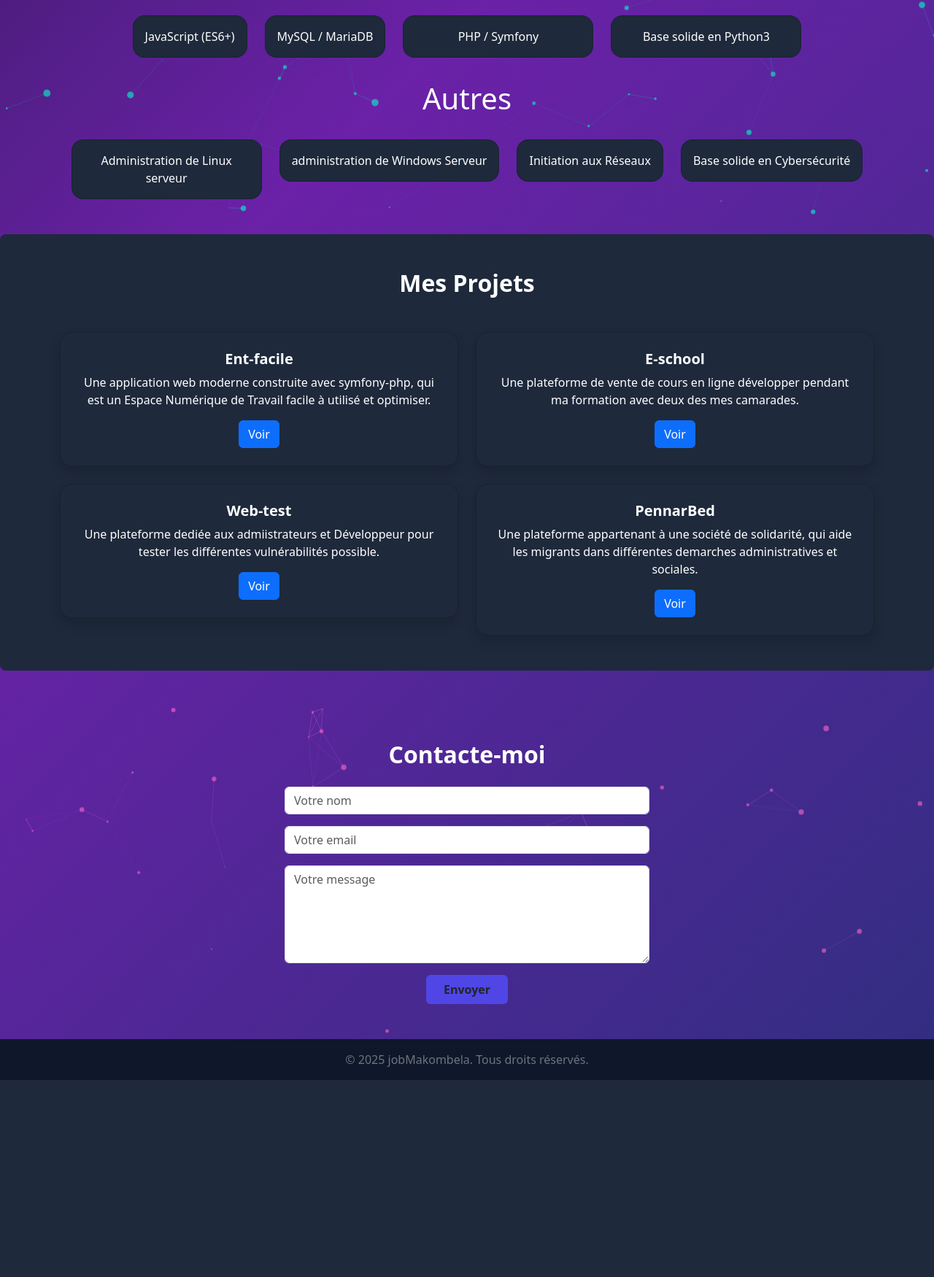
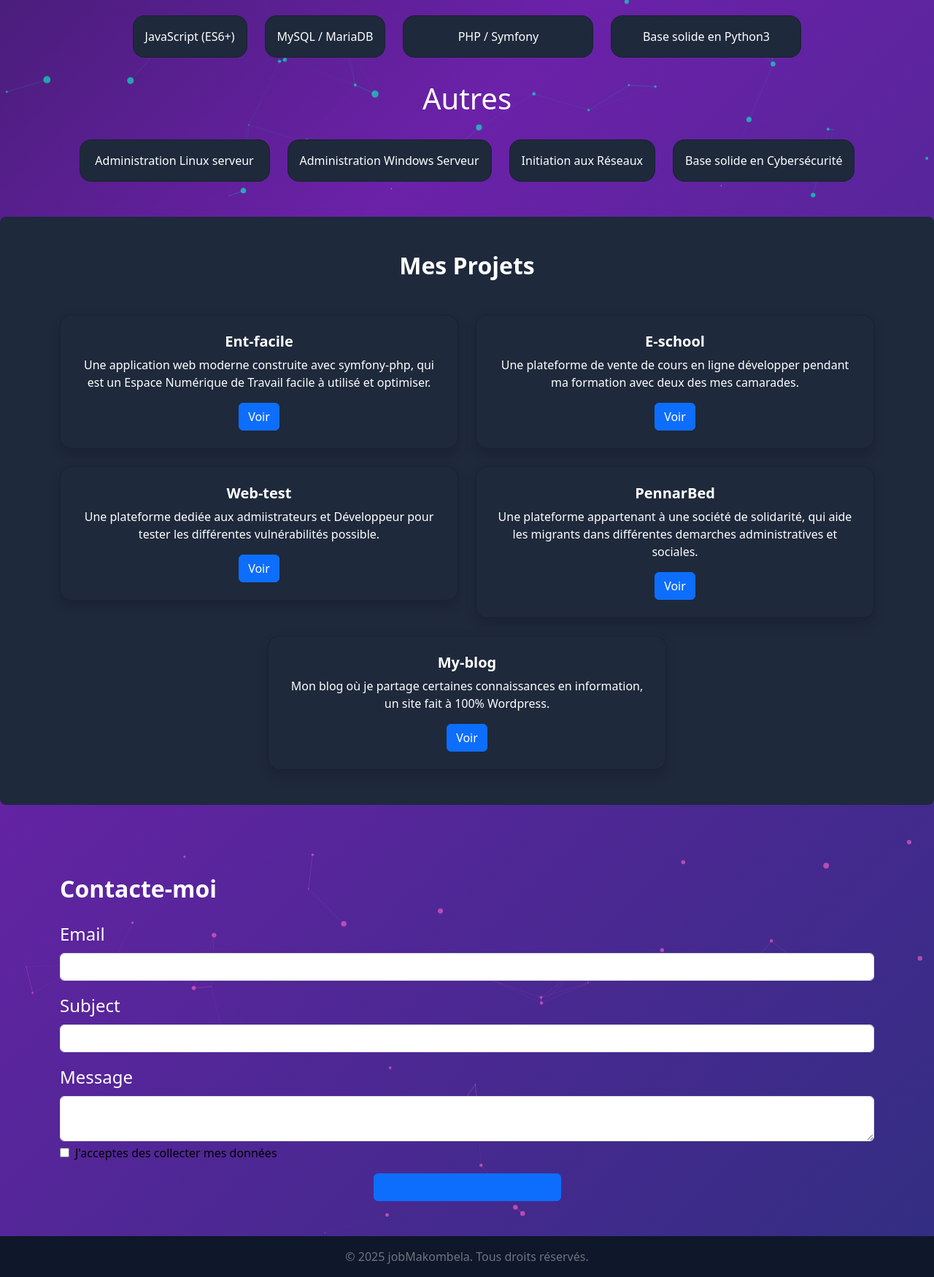
Before and after one commit to makombelajob/my-portfolio, a Symfony app: template app/templates/main/index.html.twig in a window 1280 px wide. Shown: the part 1440-3190 px from the top of the page at 73% size. Before the commit the page ends 2920 px from the top, so only its background shows below. Run offline with Twig, Linux system fonts and the light colour scheme; the template is opened without the code that fills it, so the values that code supplies are empty; form fields are guessed from the names that the template uses; some libraries are stand-ins or nearby versions.

Commit message:
form done in symfony

```diff
--- a/app/templates/main/index.html.twig
+++ b/app/templates/main/index.html.twig
@@ -4,7 +4,15 @@
 {% endblock %}
 
 {% block body %}
+
 	<main>
+		{% for label, messages in app.flashes %}
+			{% for message in messages %}
+				<div class="alert alert-{{ label }}">
+					{{ message }}
+				</div>
+			{% endfor %}
+		{% endfor %}
 		<div id="particles-js" style="position: absolute; width: 100%; height: 100%; z-index: -1;"></div>
 		<!-- Hero -->
 		<section id="hero" class="d-flex flex-column justify-content-center align-items-center text-center" style="min-height: 80vh; padding-top: 2rem;">
@@ -88,12 +96,12 @@
 					<h3 class="fs-1 text-center col-12 col-md-12">Autres</h3>
 					<div class="col-auto">
 						<div class="card p-3 text-white">
-							<p class="mb-0">Administration de Linux serveur</p>
+							<p class="mb-0">Administration Linux serveur</p>
 						</div>
 					</div>
 					<div class="col-auto col-md-auto">
 						<div class="card p-3 text-white">
-							<p class="mb-0">administration de Windows Serveur</p>
+							<p class="mb-0">Administration Windows Serveur</p>
 						</div>
 					</div>
 					<div class="col-auto col-md-auto">
@@ -154,27 +162,50 @@
 							</div>
 						</div>
 					</div>
+					<div class="col-md-6">
+						<div class="card p-4 shadow text-white">
+							<h3 class="h5 fw-semibold mb-2">My-blog</h3>
+							<p>
+								Mon blog où je partage certaines connaissances en information, un site fait à 100% Wordpress.
+							</p>
+							<div>
+								<a class="btn btn-primary" href="https://my-blog.jobmakombela.fr">Voir</a>
+							</div>
+						</div>
+					</div>
 				</div>
 			</div>
 		</section>
 
 		<!-- Contact -->
+
 		<section id="contact" class="py-5 px-3 position-relative">
 			<div id="particles-contact" style="position: absolute; top: 0; left: 0; width: 100%; height: 100%; z-index: -1;"></div>
-			<div class="container text-center">
+			<div class="container">
 				<h2 class="mb-4 fw-bold">Contacte-moi</h2>
-				<form class="mx-auto" style="max-width: 500px;">
-					<div class="mb-3">
-						<input type="text" class="form-control" placeholder="Votre nom" required/>
+				<div>
+				{{ form_start(form) }}
+					<div class="mt-3 fs-4">
+						{{ form_label(form.email)}}
+						{{ form_widget(form.email) }}
 					</div>
-					<div class="mb-3">
-						<input type="email" class="form-control" placeholder="Votre email" required/>
+					<div class="mt-3 fs-4">
+						{{ form_label(form.subject)}}
+						{{ form_widget(form.subject) }}
 					</div>
-					<div class="mb-3">
-						<textarea rows="5" class="form-control" placeholder="Votre message" required></textarea>
+					<div class="mt-3 fs-4">
+						{{ form_label(form.message)}}
+						{{ form_widget(form.message) }}
 					</div>
-					<button type="submit" class="btn btn-indigo px-4 py-2 fw-semibold">Envoyer</button>
-				</form>
+					<div style="display: flex; align-items: center; gap: 8px;" class="mt-1 text-black">
+						<input type="checkbox" id="gpdr">
+						<label for="gpdr">J'acceptes des collecter mes données</label>
+					</div>
+					<div class="text-center mt-3">
+						{{ form_widget(form.envoyer, {'attr': {'class': 'btn btn-primary'}}) }}
+					</div>
+				{{ form_end(form)}}
+				</div>
 			</div>
 		</section>
 
```
Also changed, not shown: app/migrations/Version20250706161340.php (deleted, +0 -33 lines), app/migrations/Version20251004131817.php (added, +31 -0 lines), app/src/Entity/Contacts.php (+6 -1 lines), app/src/Form/ContactsType.php (+13 -4 lines), 1 other file.
